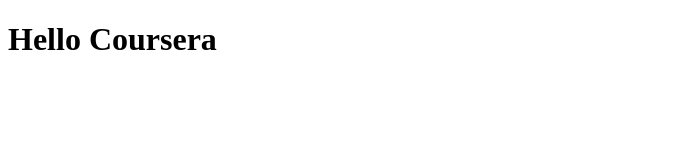
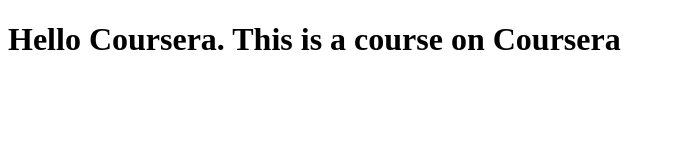
Before and after one commit to VinayB/coursera-test, a plain HTML site: page site/index.html in a window 1280 px wide. Shown: the whole page, without its empty margins (0-675 px from the left). Drawn offline with Linux system fonts and the light colour scheme.

Commit message:
some more changes to the page

```diff
--- a/site/index.html
+++ b/site/index.html
@@ -4,7 +4,7 @@
 	<title>Hello Coursera</title>
 </head>
 <body>
-<h1>Hello Coursera</h1>
+<h1>Hello Coursera. This is a course on Coursera</h1>
 
 </body>
 </html>
```
